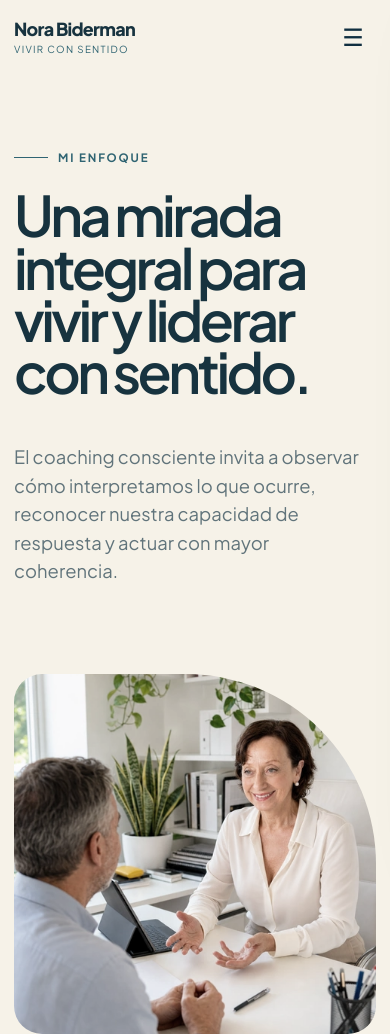
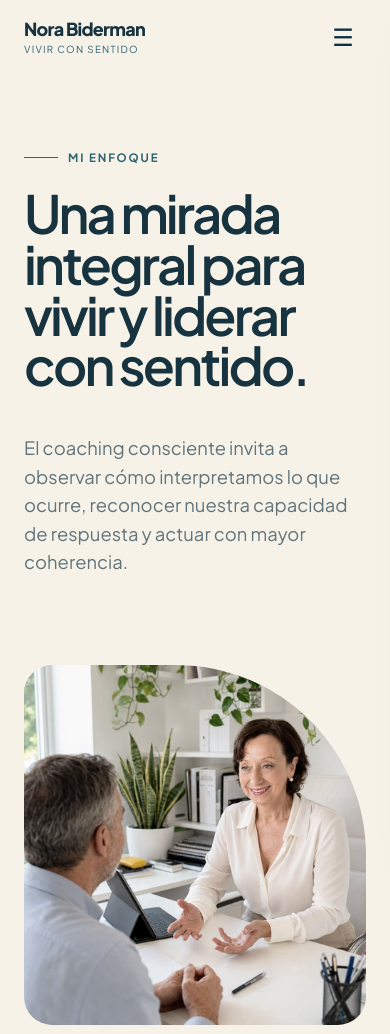
Before and after one commit to tammyfleisman-1976/norabiderman, a plain HTML site: page enfoque.html in a window 390 px wide. Shown: the top 1034 px of the page. Drawn offline with Linux system fonts and the light colour scheme.

Commit message:
Add files via upload

```diff
--- a/styles.css
+++ b/styles.css
@@ -253,10 +253,18 @@ h3 { font-size: clamp(1.35rem, 2.2vw, 2rem); line-height: 1.15; letter-spacing:
 }
 
 @media (max-width: 640px) {
-  .container { width: min(calc(100% - 28px), var(--max)); }
+  .container { width: min(calc(100% - 48px), var(--max)); }
   .section { padding: 82px 0; }
   .navbar { height: 74px; }
-  h1 { font-size: clamp(3.1rem, 17vw, 5rem); }
+  h1 { font-size: clamp(3rem, 15vw, 4.6rem); }
+  .inner-hero-grid > * { min-width: 0; }
+  .inner-hero h1 {
+    max-width: 100%;
+    font-size: clamp(2.85rem, 13.5vw, 4.15rem);
+    line-height: .96;
+    letter-spacing: -.055em;
+    overflow-wrap: break-word;
+  }
   h2 { font-size: clamp(2.25rem, 11vw, 3.7rem); }
   .hero { min-height: auto; padding-top: 120px; }
   .hero-grid { gap: 40px; }
```
